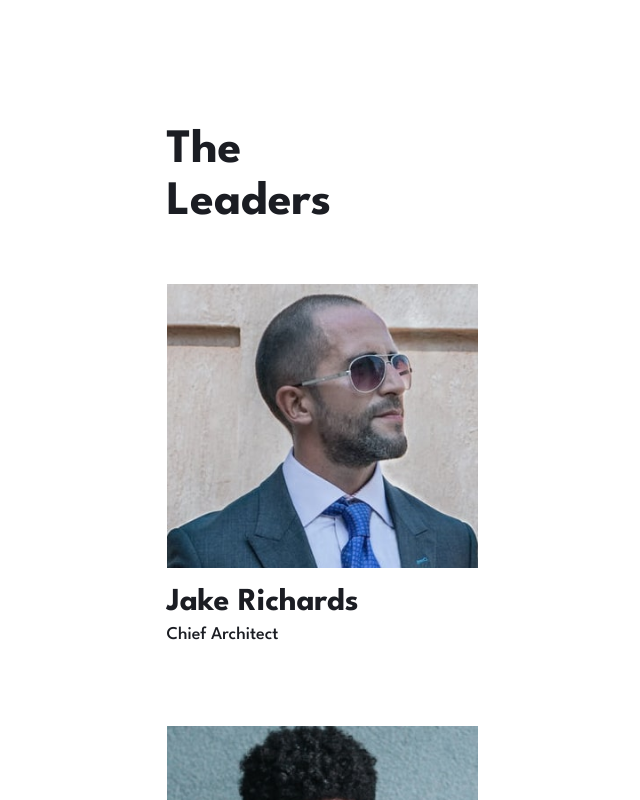
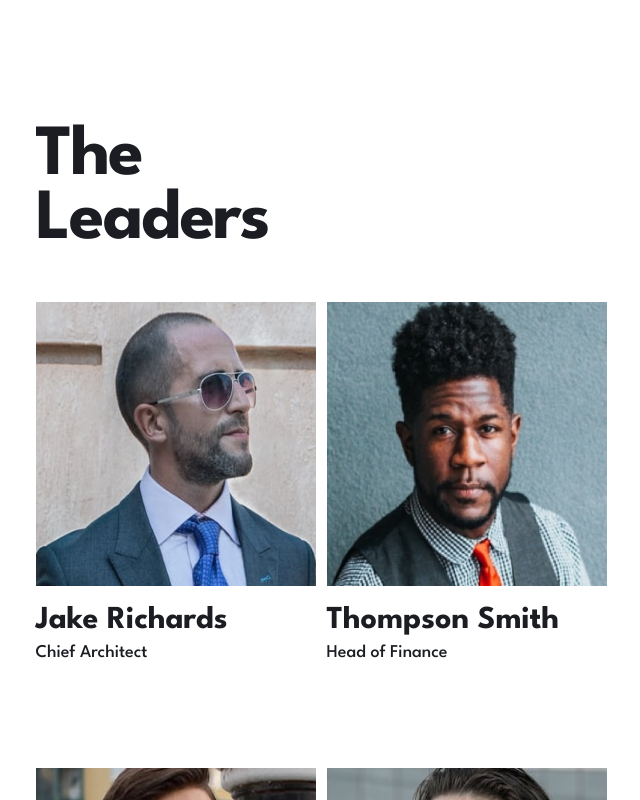
Before and after one commit to gigakhrz/arch-studio-multi-page-website, a Next.js app: page /about in a window 1280 px wide. Shown: the part 1820-2620 px from the top of the page, without its empty margins (318-958 px from the left). Built offline with nearby package versions, Linux system fonts and the light colour scheme.

Commit message:
add leader responsive and finish about page tablet responcive

```diff
--- a/src/app/components/aboutChilds/Leaders.tsx
+++ b/src/app/components/aboutChilds/Leaders.tsx
@@ -35,15 +35,21 @@ const Leadrs = (): JSX.Element => {
     ],
   };
   return (
-    <div className="flex flex-col items-start gap-[55px] w-[375px] px-[32px] ">
-      <h1 className="text-[48px] leading-[52px] font-bold tracking=[-1.72px] text-[#1B1D23]">
+    <div className="flex flex-col items-start gap-[55px] w-[375px] px-[32px] md:w-[573px] md:p-0 md:gap-[49px] ">
+      <h1
+        className="text-[48px] leading-[52px] font-bold tracking=[-1.72px] text-[#1B1D23] md:text-[72px]
+        md:leading-[64px] md:tracking-[-2px] "
+      >
         The <br /> Leaders
       </h1>
 
-      <div className="flex flex-col items-start gap-[79px]">
+      <div className="flex flex-col items-start gap-[79px]  md:flex-row md:flex-wrap md:gap-0 md:gap-x-[11px] md:gap-y-[103px]">
         {teamLeaders.leaders.map((leader, index) => {
           return (
-            <div key={index} className="flex flex-col items-start gap-[15px]">
+            <div
+              key={index}
+              className="flex flex-col items-start gap-[15px] md:w-[280px]"
+            >
               <img
                 src={leader.img}
                 alt="leader image"
```
